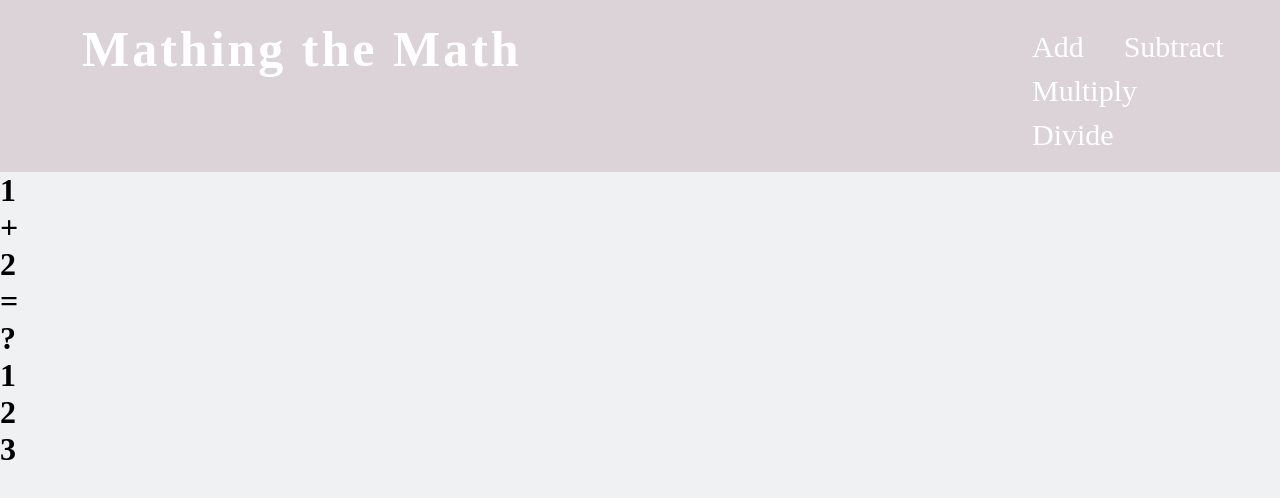
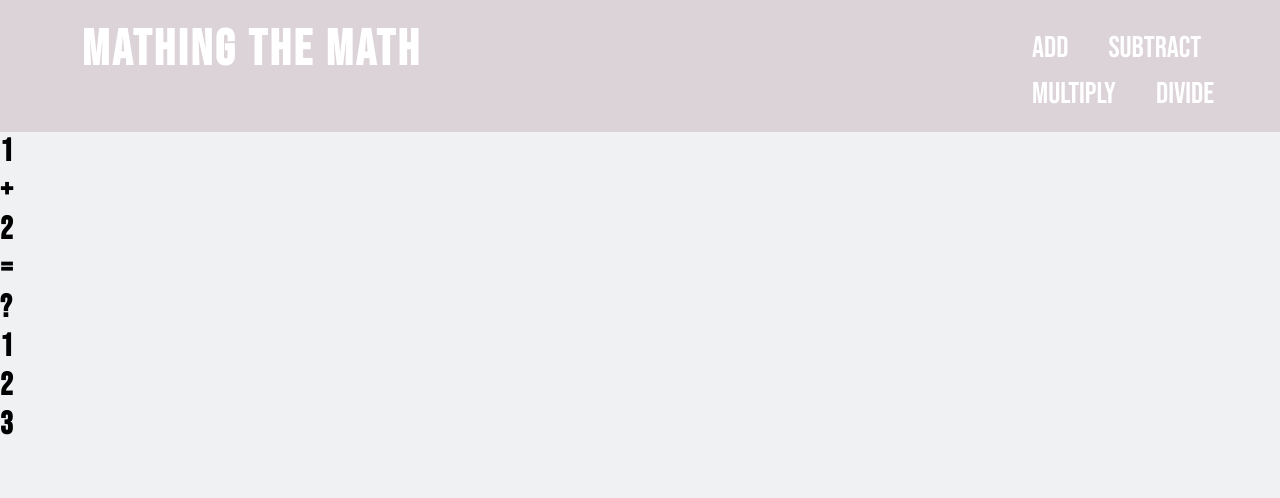
Before and after one commit to gab246/Math-For-Kids, a plain HTML site: page index.html in a window 1280 px wide. Drawn offline with Linux system fonts and the light colour scheme.

Commit message:
added new font

```diff
--- a/index.html
+++ b/index.html
@@ -4,6 +4,12 @@
   <meta charset="UTF-8">
   <meta name="viewport" content="width=device-width, initial-scale=1.0">
   <link rel="stylesheet" href="style/style.css">
+  <link rel="preconnect" href="https://fonts.googleapis.com">
+  <link rel="preconnect" href="https://fonts.gstatic.com" crossorigin>
+  <link href="https://fonts.googleapis.com/css2?family=Bebas+Neue&display=swap" rel="stylesheet">
+  <link rel="preconnect" href="https://fonts.googleapis.com">
+  <link rel="preconnect" href="https://fonts.gstatic.com" crossorigin>
+  <link href="https://fonts.googleapis.com/css2?family=Libre+Baskerville&display=swap" rel="stylesheet">
   <title>Mathing the Math</title>
 </head>
 <body>
```
